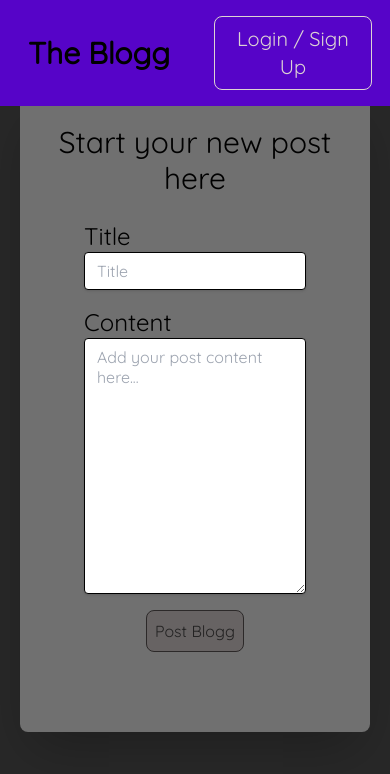
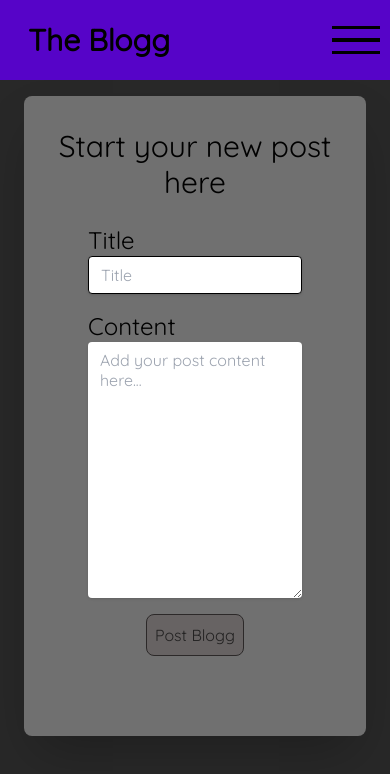
Before and after one commit to mez32/The-Blogg, a Next.js app: page /posts/new in a window 390 px wide. Shown: the top 774 px of the page. Built offline with nearby package versions, Linux system fonts and the light colour scheme; no server answers.

Commit message:
Added users posts route and updated posts card css.

```diff
--- a/src/components/Header.tsx
+++ b/src/components/Header.tsx
@@ -7,18 +7,18 @@ const Header = () => {
   const { data: session } = useSession();
 
   return (
-    <header className="z-1 fixed left-0 top-0 w-full bg-purple py-4">
+    <header className="z-1 h-18 fixed left-0 top-0 w-full bg-purple py-4">
       <div className="my-link inline-block h-full px-7 align-middle text-3xl font-extrabold">
         <Link href="/">The Blogg</Link>
       </div>
 
-      <nav className="inline-block w-[calc(100%-12.5rem)] text-right align-middle">
+      <nav className="main-nav inline-block w-[calc(100%-13rem)] text-right align-middle">
         <ul className="m-0 list-none p-0">
           {session && (
             <>
               <li className="mx-4 my-0 inline-block">
                 <div className="my-link text-xl">
-                  <Link href="">My Posts</Link>
+                  <Link href={`/user/posts/${session.user?.id}`}>My Posts</Link>
                 </div>
               </li>
               <li className="mx-4 my-0 inline-block">
@@ -42,6 +42,14 @@ const Header = () => {
           </li>
         </ul>
       </nav>
+
+      <div className="mobile-wrapper inline-block w-[calc(100%-13rem)] text-right align-middle">
+        <button className="toggle-button">
+          <span className="toggle-button__bar"></span>
+          <span className="toggle-button__bar"></span>
+          <span className="toggle-button__bar"></span>
+        </button>
+      </div>
     </header>
   );
 };
--- a/src/components/Post.tsx
+++ b/src/components/Post.tsx
@@ -6,20 +6,24 @@ interface PostProps {
   name: string;
   date: Date;
   content: string;
+  id: string;
 }
 
-const Post = ({ title, name, date, content }: PostProps) => {
-  const newDate = dayjs(date).format("MMMM D YYYY h:mma");
-
-  console.log(newDate);
+const Post: React.FC<PostProps> = ({
+  title,
+  name,
+  date,
+  content,
+}: PostProps) => {
+  const newDate = dayjs(date).format("MMMM D YYYY h:mma").toString();
 
   return (
     <div className="mt-2 flex justify-center p-5">
-      <div className="min-w-lg block w-8/12 rounded-lg bg-gray p-5 shadow-2xl md:max-w-3xl">
-        <h2 className="mb-2 text-2xl font-medium leading-tight">{title}</h2>
+      <div className="min-w-lg block w-11/12 rounded-lg bg-gray p-8 shadow-2xl  xl:max-w-6xl">
+        <h2 className="mb-2 text-3xl font-medium leading-tight">{title}</h2>
         <h5 className="text-md font-medium">By {name}</h5>
-        <h5 className="text-sm font-medium">on {newDate.toString()}</h5>
-        <br />
+        <h5 className="text-sm font-medium">on {newDate}</h5>
+        <hr className="min-w-lg mx-2 my-2 w-auto" />
         <p className=" mb-4 break-all text-base">{content}</p>
       </div>
     </div>
--- a/src/components/StartNew.tsx
+++ b/src/components/StartNew.tsx
@@ -2,13 +2,13 @@ import React from "react";
 import { signIn, useSession } from "next-auth/react";
 import Link from "next/link";
 
-const StartNew = () => {
+const StartNew: React.FC = () => {
   const { data: session } = useSession();
 
   return (
-    <div className="mt-2 flex justify-center p-8">
-      <div className="block max-w-lg rounded-lg bg-gray p-5 text-center shadow-2xl md:max-w-3xl">
-        <h2 className="mb-2 text-2xl font-medium leading-tight">
+    <div className="mt-2 flex justify-center p-6">
+      <div className="block max-w-lg rounded-lg bg-gray p-8 text-center shadow-2xl">
+        <h2 className="mb-4 text-3xl font-medium leading-tight">
           Start your new Blogg post...
         </h2>
         {session ? (
--- a/src/pages/index.tsx
+++ b/src/pages/index.tsx
@@ -40,7 +40,7 @@ const Home = ({ posts }: InferGetStaticPropsType<typeof getStaticProps>) => {
       </Head>
       <main>
         <StartNew />
-        <hr className="m-auto w-2/3" />
+        <hr className="min-w-lg m-auto w-11/12 xl:max-w-6xl" />
         <>
           {listOfPosts.map((post) => {
             return (
@@ -50,6 +50,7 @@ const Home = ({ posts }: InferGetStaticPropsType<typeof getStaticProps>) => {
                 content={post.content}
                 date={post.createdAt}
                 name={post.user.name!}
+                id={post.user.id}
               />
             );
           })}
--- a/src/pages/posts/new.tsx
+++ b/src/pages/posts/new.tsx
@@ -3,6 +3,7 @@ import { Formik, Form, Field, ErrorMessage } from "formik";
 import axios from "axios";
 import { useSession } from "next-auth/react";
 import { useRouter } from "next/router";
+import Head from "next/head";
 
 interface Errors {
   title?: string;
@@ -38,8 +39,16 @@ const NewPost = () => {
   };
 
   return (
+    <>
+      <Head>
+        <title>The Blogg - Create a New Post</title>
+        <meta
+          name="description"
+          content="The Blogg - A place to have your thoughts seen"
+        />
+      </Head>
       <main>
-      <div className="align-center mt-2 flex justify-center p-5">
+        <div className="align-center mt-2 flex justify-center p-6">
           <div className="max-w-2lg block w-full rounded-lg bg-gray p-8 shadow-2xl md:max-w-3xl">
             <h2 className="text-center text-3xl">Start your new post here</h2>
             <Formik
@@ -93,7 +102,7 @@ const NewPost = () => {
                       className={`text-gray-700 focus:shadow-outline block h-64 w-full appearance-none rounded py-2 px-3 leading-tight shadow focus:outline-none ${
                         errors.content && touched.content
                           ? "form-error"
-                        : "border"
+                          : "border-red-600"
                       }`}
                       name="content"
                       placeholder="Add your post content here..."
@@ -126,6 +135,7 @@ const NewPost = () => {
           </div>
         </div>
       </main>
+    </>
   );
 };
 
--- /dev/null
+++ b/src/pages/user/[id].tsx
@@ -0,0 +1,7 @@
+import React from "react";
+
+const UserAccount = () => {
+  return <div> UserAccount</div>;
+};
+
+export default UserAccount;
--- /dev/null
+++ b/src/pages/user/posts/[id].tsx
@@ -0,0 +1,129 @@
+import React, { useEffect, useState } from "react";
+import {
+  GetStaticProps,
+  GetStaticPropsResult,
+  InferGetStaticPropsType,
+} from "next";
+import { ParsedUrlQuery } from "querystring";
+import { prisma } from "../../../server/db/client";
+import Head from "next/head";
+import Post from "../../../components/Post";
+import Link from "next/link";
+
+interface StaticPathParams extends ParsedUrlQuery {
+  id: string;
+}
+
+interface User {
+  name: string | null;
+  id: string;
+}
+
+interface Posts {
+  id: string;
+  title: string;
+  content: string;
+  createdAt: Date;
+  userId: string;
+  updatedAt?: Date;
+  user: User;
+}
+
+interface PageProps {
+  posts: string;
+}
+
+const ShowPosts = ({
+  posts,
+}: InferGetStaticPropsType<typeof getStaticProps>) => {
+  const [postsList, setPostsList] = useState<Posts[]>([]);
+
+  useEffect(() => {
+    const listOfPosts: Posts[] = JSON.parse(posts);
+    setPostsList(listOfPosts);
+  }, []);
+
+  return (
+    <>
+      <Head>
+        <title>{`The Blogg - ${postsList[0]?.user.name}'s Posts`}</title>
+        <meta
+          name="description"
+          content="The Blogg - A place to have your thoughts seen"
+        />
+      </Head>
+      <main>
+        <div className="mt-2 flex justify-center p-6">
+          <div className="block max-w-lg rounded-lg bg-gray p-8 text-center shadow-2xl md:max-w-3xl">
+            <h2 className="mb-4 text-3xl font-medium leading-tight">
+              {`${postsList[0]?.user.name}'s Posts`}
+            </h2>
+            <Link href="/posts/new">
+              <button className="login-btn">Create a new post</button>
+            </Link>
+          </div>
+        </div>
+        <hr className="min-w-lg m-auto w-11/12 xl:max-w-6xl" />
+        <>
+          {postsList.map((post) => {
+            return (
+              <Post
+                key={post.id}
+                title={post.title}
+                content={post.content}
+                date={post.createdAt}
+                name={post.user.name!}
+                id={post.user.id}
+              />
+            );
+          })}
+        </>
+      </main>
+    </>
+  );
+};
+
+export const getStaticPaths = async () => {
+  const users = await prisma.user.findMany({
+    select: {
+      id: true,
+    },
+  });
+
+  const paths = users.map((user) => ({
+    params: { id: user.id },
+  }));
+
+  return { paths, fallback: true };
+};
+
+export const getStaticProps: GetStaticProps<
+  PageProps,
+  StaticPathParams
+> = async ({ params }): Promise<GetStaticPropsResult<any>> => {
+  const { id: userId } = params as StaticPathParams;
+
+  const postsList = await prisma.post.findMany({
+    where: {
+      userId,
+    },
+    include: {
+      user: {
+        select: {
+          name: true,
+          id: true,
+        },
+      },
+    },
+  });
+
+  const posts = JSON.stringify(postsList);
+
+  return {
+    props: {
+      posts,
+    },
+  };
+};
+
+export default ShowPosts;
--- a/src/styles/globals.css
+++ b/src/styles/globals.css
@@ -21,17 +21,17 @@ main {
   }
 
   .login-btn {
-    color: #ddd3d3;
-    border: 1px solid #ddd3d3;
+    color: black;
+    border: 1px solid black;
     padding: 0.5rem;
     border-radius: 8px;
     background: #5604c8;
   }
 
   .login-btn:hover {
-    color: black;
-    background: #7d2feb;
-    border: 1px solid black;
+    color: #b4a8a8;
+    border: 1px solid #b4a8a8;
+    background: #5106ba;
   }
 
   .login-btn:disabled {
@@ -49,4 +49,38 @@ main {
   .error-text {
     color: rgb(138, 25, 25);
   }
+
+  @media (min-width: 47rem) {
+    .mobile-wrapper {
+      display: none !important;
+    }
+  }
+
+  @media (max-width: 47rem) {
+    .main-nav {
+      display: none !important;
+    }
+
+    .toggle-button {
+      width: 3rem;
+      background: transparent;
+      border: none;
+      cursor: pointer;
+      padding-top: 0;
+      padding-bottom: 0;
+      vertical-align: middle;
+    }
+
+    .toggle-button:focus {
+      outline: none;
+    }
+
+    .toggle-button__bar {
+      width: 100%;
+      height: 0.2rem;
+      background: black;
+      display: block;
+      margin: 0.6rem 0;
+    }
+  }
 }
```
Also changed, not shown: 2 other files (tests, documents, lock files or other folders). Lines whose indentation alone changed are shown as unchanged.
